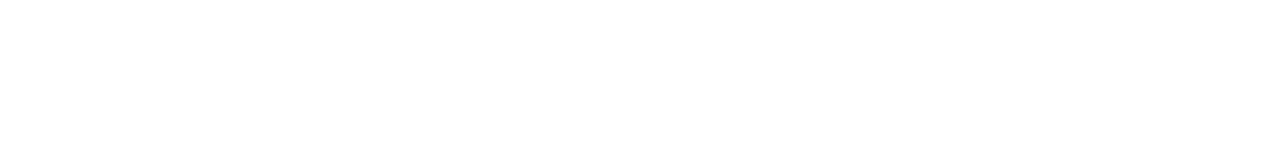
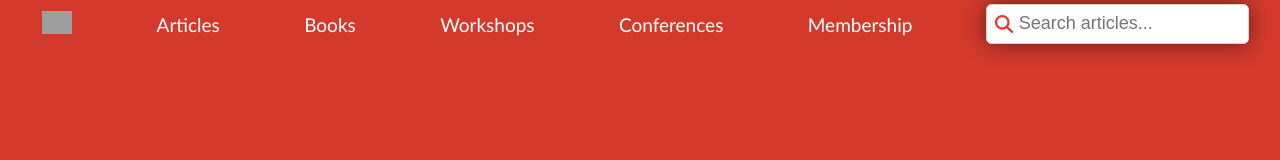
Before and after one commit to damdiana/smashing-login-practice, a plain HTML site: page index.html in a window 1280 px wide. Drawn offline with Linux system fonts and the light colour scheme; grey boxes are pictures that could not be loaded.

Commit message:
Implement nav bar (#4)

```diff
--- a/index.html
+++ b/index.html
@@ -5,10 +5,37 @@
     <meta charset="UTF-8">
     <meta http-equiv="X-UA-Compatible" content="IE=edge">
     <meta name="viewport" content="width=device-width, initial-scale=1.0">
-    <title>Document</title>
+    <title> Login - Smashing magazine </title>
+    <link href="style.css" rel="stylesheet">
+    <link href="utils.css" rel="stylesheet">
+
 </head>
 
-<body>
+<body class="flex">
+    <nav class="nav flex align-center">
+        <a href="https://www.smashingmagazine.com/" target="_blank" rel="noopener noreferrer"> <img width="30"
+                src="https://cdn.schema.io/smashing-magazine/62267a6a93cebd01324e4509/aa48d1a46ce4ca09c1962d9e939e678c"
+                alt="logo">
+        </a>
+        <a href="https://www.smashingmagazine.com/articles/" target="_blank" rel="noopener noreferrer">
+            Articles </a>
+        <a href="https://www.smashingmagazine.com/printed-books/"> Books </a>
+        <a href="https://www.smashingmagazine.com/online-workshops/" target="_blank" rel="noopener noreferrer">
+            Workshops </a>
+        <a href="https://www.smashingmagazine.com/events/" target="_blank" rel="noopener noreferrer">
+            Conferences </a>
+        <a href="https://www.smashingmagazine.com/membership/" target="_blank" rel="noopener noreferrer">
+            Membership </a>
+        <form class="flex align-center">
+            <input placeholder=" Search articles..." type="text" name="search">
+            <svg class="search-icon" xmlns="http://www.w3.org/2000/svg" viewBox="0 0 512 512">
+                <!--! Font Awesome Pro 6.2.0 by @fontawesome - https://fontawesome.com License - https://fontawesome.com/license (Commercial License) Copyright 2022 Fonticons, Inc. -->
+                <path
+                    d="M416 208c0 45.9-14.9 88.3-40 122.7L502.6 457.4c12.5 12.5 12.5 32.8 0 45.3s-32.8 12.5-45.3 0L330.7 376c-34.4 25.2-76.8 40-122.7 40C93.1 416 0 322.9 0 208S93.1 0 208 0S416 93.1 416 208zM208 352c79.5 0 144-64.5 144-144s-64.5-144-144-144S64 128.5 64 208s64.5 144 144 144z" />
+            </svg>
+        </form>
+    </nav>
+
 
 </body>
 
--- a/style.css
+++ b/style.css
@@ -7,3 +7,68 @@
     --black: #333;
     --white: #fff;
 }
+
+body {
+    background: var(--bg-color);
+    font-family: 'Gill Sans', 'Gill Sans MT', Calibri, 'Trebuchet MS', sans-serif;
+    height: 100vh;
+    flex-direction: column;
+    margin: 0;
+}
+
+/* nav bar */
+
+.nav {
+    justify-content: space-around;
+    flex-wrap: wrap;
+}
+
+nav a {
+    text-decoration: none;
+    font-size: 19px;
+    padding: 0.5rem;
+    border: transparent dotted 3px;
+    color: var(--white);
+}
+
+nav a:hover {
+    background-color: rgba(150, 49, 49, 0.524);
+    border-radius: 0.5rem;
+}
+
+nav a:active {
+    border-color: rgba(150, 49, 49, 0.524);
+}
+
+form {
+    font-size: 18px;
+    justify-content: center;
+    position: relative;
+}
+
+form input {
+    font-size: inherit;
+    border-radius: 0.3em;
+    background-color: var(--white);
+    border: 1px solid lightgrey;
+    padding-left: 1.5em;
+    padding-top: 0.5rem;
+    padding-bottom: 0.5em;
+    box-shadow: rgba(0, 0, 0, 0.5) 0 0 20px 0px;
+}
+
+.search-icon {
+    font-size: inherit;
+    position: absolute;
+    left: 0.5em;
+    width: 1em;
+    bottom: 0.65em;
+    fill: var(--red);
+}
+
+@media screen and (max-width:450px) {
+    nav {
+        flex-direction: column;
+        margin-bottom: 1rem;
+    }
+}
--- /dev/null
+++ b/utils.css
@@ -0,0 +1,13 @@
+/* Reusable clases */
+
+.flex {
+    display: flex;
+}
+
+.justify-content-between {
+    justify-content: space-between;
+}
+
+.align-center {
+    align-items: center;
+}
```
